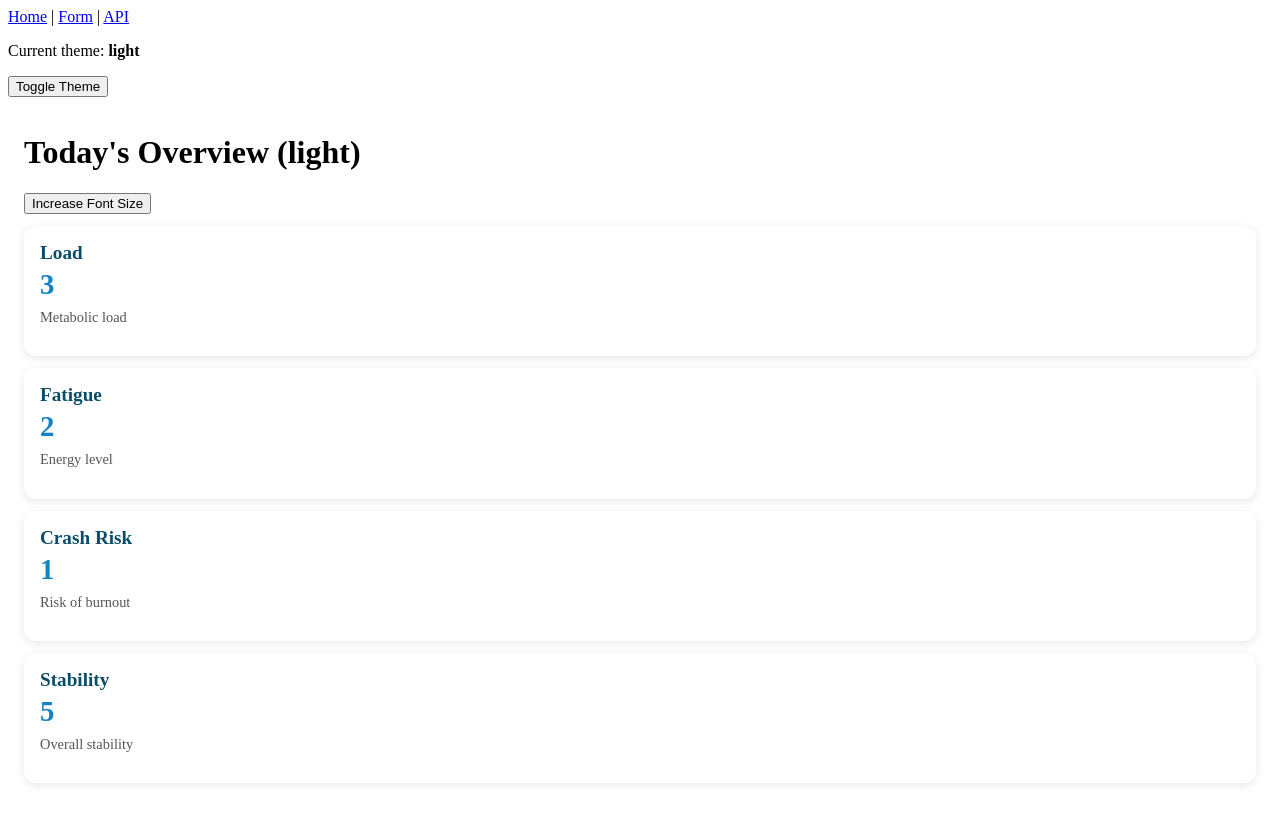
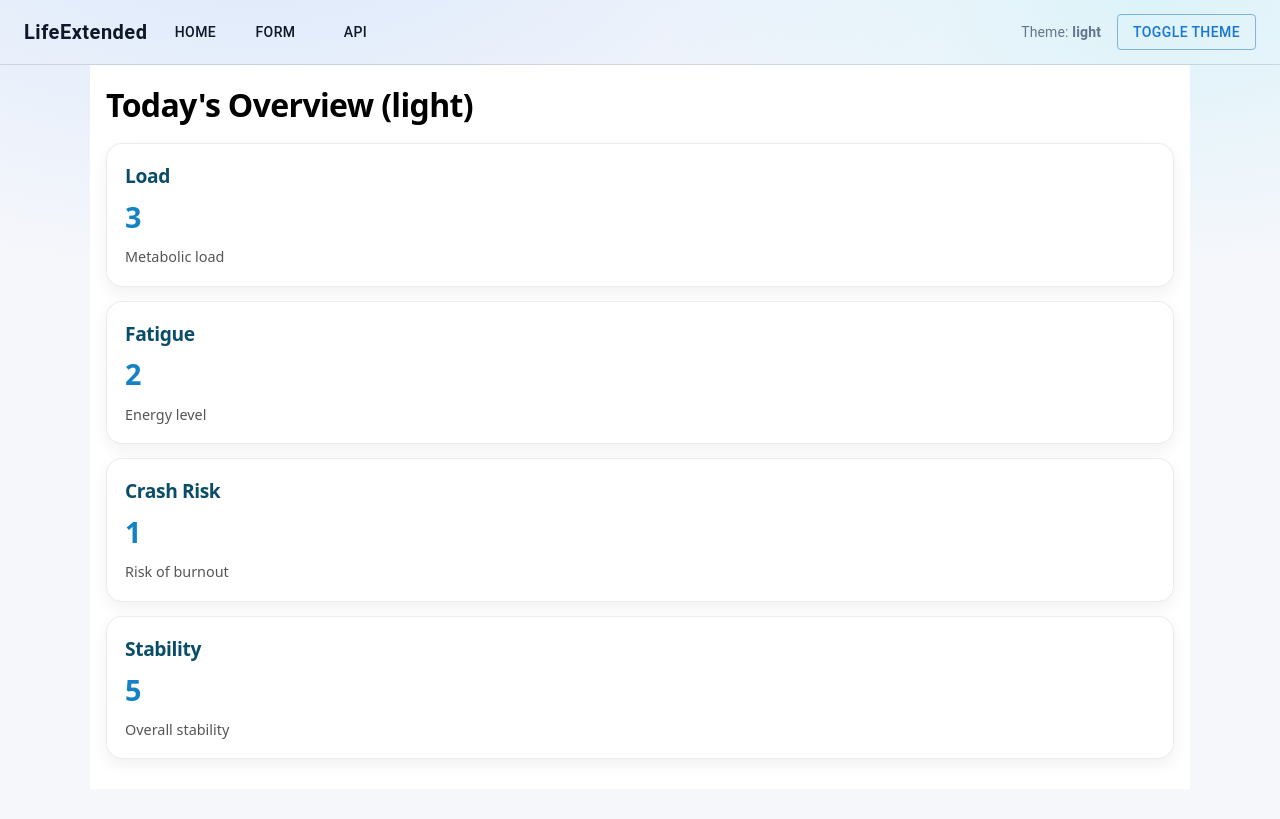
Before and after one commit to edelagziel/LifeExtended, a React (Vite) app: page / in a window 1280 px wide. Built offline with nearby package versions, Linux system fonts and the light colour scheme.

Commit message:
Implement global theme management (dark/light) using Redux, localStorage, and MUI navbar

```diff
--- a/src/App.jsx
+++ b/src/App.jsx
@@ -1,10 +1,25 @@
 import { BrowserRouter, Routes, Route } from "react-router-dom";
+import { useEffect } from "react";
+import { useSelector } from "react-redux";
+
 import Home from "./components/Home";
 import BasicForm from "./components/BasicForm";
 import ResearchFeed from "./components/ResearchFeed";
 import Navbar from "./components/Navbar";
 import { UserProvider } from "./context/UserContext";
+import "./main.css";
+
+
 function App() {
+  // ⬅️ Redux הוא מקור האמת ל-theme
+  const mode = useSelector((state) => state.theme.mode);
+
+  // ⬅️ אפקט גלובלי: מחיל theme על כל האפליקציה
+  useEffect(() => {
+    document.body.classList.remove("light", "dark");
+    document.body.classList.add(mode);
+  }, [mode]);
+
   return (
     <BrowserRouter>
       <UserProvider>
--- a/src/components/Home.tsx
+++ b/src/components/Home.tsx
@@ -1,10 +1,9 @@
 import { useState } from "react";
-import { useSelector, useDispatch } from "react-redux";
-import type { RootState } from "../store/store.js";
-import { setFontSize } from "../store/themeSlice.js";
-import StatCard from "./StatCard.js";
+import { useSelector } from "react-redux";
+import type { RootState } from "../store/store";
+import StatCard from "./StatCard";
 
-// טיפוס לנתונים של הסטטיסטיקות
+
 type StatsData = {
   riskScore: number;
   load: number;
@@ -14,13 +13,9 @@ type StatsData = {
 };
 
 function Home() {
-  // --- Redux ---
-  const dispatch = useDispatch();
-  const fontSize = useSelector((state: RootState) => state.theme.fontSize);
   const mode = useSelector((state: RootState) => state.theme.mode);
 
-  // --- Local state ---
-  const [data, setData] = useState<StatsData>({
+  const [data] = useState<StatsData>({
     riskScore: 4,
     load: 3,
     fatigue: 2,
@@ -29,32 +24,15 @@ function Home() {
   });
 
   const cards = [
-    {
-      title: "Load",
-      value: data.load,
-      description: "Metabolic load",
-    },
-    {
-      title: "Fatigue",
-      value: data.fatigue,
-      description: "Energy level",
-    },
-    {
-      title: "Crash Risk",
-      value: data.crashRisk,
-      description: "Risk of burnout",
-    },
-    {
-      title: "Stability",
-      value: data.stability,
-      description: "Overall stability",
-    },
+    { title: "Load", value: data.load, description: "Metabolic load" },
+    { title: "Fatigue", value: data.fatigue, description: "Energy level" },
+    { title: "Crash Risk", value: data.crashRisk, description: "Risk of burnout" },
+    { title: "Stability", value: data.stability, description: "Overall stability" },
   ];
 
   return (
     <div
       style={{
-        fontSize,
         background: mode === "dark" ? "#222" : "#fff",
         color: mode === "dark" ? "#fff" : "#000",
         padding: "1rem",
@@ -62,13 +40,9 @@ function Home() {
     >
       <h1>Today's Overview ({mode})</h1>
 
-      <button onClick={() => dispatch(setFontSize(fontSize + 2))}>
-        Increase Font Size
-      </button>
-
-      {cards.map((item, index) => (
+      {cards.map((item) => (
         <StatCard
-          key={index}
+          key={item.title}
           title={item.title}
           value={item.value}
           description={item.description}
--- a/src/components/Navbar.tsx
+++ b/src/components/Navbar.tsx
@@ -1,29 +1,68 @@
 import { Link } from "react-router-dom";
 import { useSelector, useDispatch } from "react-redux";
 import type { RootState } from "../store/store.js";
-import { toggleMode } from "../store/themeSlice.js";
+import { toggleTheme } from "../store/themeSlice.js";
+
+import AppBar from "@mui/material/AppBar";
+import Toolbar from "@mui/material/Toolbar";
+import Button from "@mui/material/Button";
+import Box from "@mui/material/Box";
+import Typography from "@mui/material/Typography";
 
 function Navbar() {
   const dispatch = useDispatch();
-
-  // קריאה ל־Redux state
   const mode = useSelector((state: RootState) => state.theme.mode);
-  const fontSize = useSelector((state: RootState) => state.theme.fontSize);
 
   return (
-    <nav style={{ fontSize }}>
-      <Link to="/">Home</Link> |{" "}
-      <Link to="/form">Form</Link> |{" "}
-      <Link to="/api">API</Link>
+    <AppBar
+      position="static"
+      sx={{
+        borderBottom: "1px solid",
+        borderColor: "divider",
+        bgcolor: "transparent",
+        color: "inherit",
+        boxShadow: "none",
+      }}
+    >
+      <Toolbar sx={{ justifyContent: "space-between" }}>
+        {/* צד שמאל – לוגו + ניווט */}
+        <Box sx={{ display: "flex", alignItems: "center", gap: 2 }}>
+          <Typography
+            variant="h6"
+            component={Link}
+            to="/"
+            sx={{
+              textDecoration: "none",
+              color: "inherit",
+              fontWeight: 700,
+              letterSpacing: 0.5,
+            }}
+          >
+            LifeExtended
+          </Typography>
 
-      <p>
-        Current theme: <strong>{mode}</strong>
-      </p>
+          <Button component={Link} to="/" color="inherit">
+            Home
+          </Button>
+          <Button component={Link} to="/form" color="inherit">
+            Form
+          </Button>
+          <Button component={Link} to="/api" color="inherit">
+            API
+          </Button>
+        </Box>
 
-      <button onClick={() => dispatch(toggleMode())}>
-        Toggle Theme
-      </button>
-    </nav>
+        {/* צד ימין – Theme */}
+        <Box sx={{ display: "flex", alignItems: "center", gap: 2 }}>
+          <Typography variant="body2">
+            Theme: <strong>{mode}</strong>
+          </Typography>
+          <Button variant="outlined" onClick={() => dispatch(toggleTheme())}>
+            Toggle Theme
+          </Button>
+        </Box>
+      </Toolbar>
+    </AppBar>
   );
 }
 
--- a/src/components/StatCard.tsx
+++ b/src/components/StatCard.tsx
@@ -4,14 +4,17 @@ type StatCardProps = {
   title: string;
   value: number;
   description: string;
+  layoutMode?: "compact" | "regular";
+  helpText?: string;
 };
 
-function StatCard({ title, value, description }: StatCardProps) {
+function StatCard({ title, value, description, helpText }: StatCardProps) {
   return (
     <div className="stat-card">
       <h2>{title}</h2>
       <h3>{value}</h3>
       <p>{description}</p>
+      {helpText ? <small>{helpText}</small> : null}
     </div>
   );
 }
--- /dev/null
+++ b/src/main.css
@@ -0,0 +1,207 @@
+/* =========================
+   Theme tokens
+   ========================= */
+   body.light {
+    --bg: #f6f7fb;
+    --text: #0f172a;
+    --muted: #64748b;
+    --surface: #ffffff;
+    --border: rgba(15, 23, 42, 0.08);
+    --link: #2563eb;
+
+    --accent: #2563eb;
+    --accent-2: #06b6d4;
+
+    --shadow: 0 10px 30px rgba(15, 23, 42, 0.08);
+    --shadow-soft: 0 6px 16px rgba(15, 23, 42, 0.06);
+
+    --button-bg: #ffffff;
+    --button-text: #0f172a;
+    --button-border: rgba(15, 23, 42, 0.12);
+  }
+
+  body.dark {
+    --bg: #070b14;
+    --text: #e5e7eb;
+    --muted: #9ca3af;
+    --surface: rgba(17, 24, 39, 0.72);
+    --border: rgba(148, 163, 184, 0.12);
+    --link: #93c5fd;
+
+    --accent: #60a5fa;
+    --accent-2: #22d3ee;
+
+    --shadow: 0 16px 40px rgba(0, 0, 0, 0.35);
+    --shadow-soft: 0 10px 24px rgba(0, 0, 0, 0.28);
+
+    --button-bg: rgba(17, 24, 39, 0.65);
+    --button-text: #e5e7eb;
+    --button-border: rgba(148, 163, 184, 0.18);
+  }
+
+  /* =========================
+     Global base
+     ========================= */
+  * { box-sizing: border-box; }
+
+  body {
+    margin: 0;
+    background: radial-gradient(1200px 600px at 20% -10%, rgba(96, 165, 250, 0.18), transparent 60%),
+                radial-gradient(900px 500px at 90% 0%, rgba(34, 211, 238, 0.12), transparent 55%),
+                var(--bg);
+    color: var(--text);
+    font-family: system-ui, -apple-system, "Segoe UI", sans-serif;
+    line-height: 1.5;
+  }
+
+  /* Smooth theme switch */
+  body, .stat-card, nav, button {
+    transition: background-color 180ms ease, color 180ms ease, border-color 180ms ease, box-shadow 180ms ease, transform 180ms ease;
+  }
+
+  a {
+    color: var(--link);
+    text-decoration: none;
+  }
+  a:hover { text-decoration: underline; }
+
+  /* =========================
+     Layout helpers
+     ========================= */
+  /* Make pages not full-width ugly */
+  #root {
+    min-height: 100vh;
+  }
+
+  main, .page, .container {
+    max-width: 1100px;
+    margin: 0 auto;
+    padding: 24px 18px;
+  }
+
+  /* If you don't have <main>, this will still help most content */
+  body > #root > div {
+    max-width: 1100px;
+    margin: 0 auto;
+  }
+
+  /* =========================
+     Navbar
+     ========================= */
+  nav {
+    display: flex;
+    align-items: center;
+    gap: 12px;
+    padding: 12px 16px;
+    margin: 16px auto;
+    max-width: 1100px;
+
+    background: var(--surface);
+    border: 1px solid var(--border);
+    border-radius: 14px;
+    box-shadow: var(--shadow-soft);
+
+    backdrop-filter: blur(10px);
+  }
+
+  nav a {
+    padding: 8px 10px;
+    border-radius: 10px;
+    color: var(--text);
+    opacity: 0.9;
+  }
+  nav a:hover {
+    background: rgba(148, 163, 184, 0.10);
+  }
+
+  /* =========================
+     Buttons
+     ========================= */
+  button {
+    background: var(--button-bg);
+    color: var(--button-text);
+    border: 1px solid var(--button-border);
+    border-radius: 12px;
+    padding: 10px 12px;
+    cursor: pointer;
+    font-weight: 600;
+  }
+
+  button:hover {
+    box-shadow: var(--shadow-soft);
+    transform: translateY(-1px);
+  }
+
+  /* =========================
+     Headings / text
+     ========================= */
+  h1, h2, h3 {
+    margin: 0 0 12px 0;
+    letter-spacing: -0.02em;
+  }
+  h1 {
+    font-size: 32px;
+  }
+  p {
+    margin: 0;
+    color: var(--muted);
+  }
+
+  /* =========================
+     Stat cards (your main UI)
+     ========================= */
+     .stat-card {
+        background: var(--surface);
+        border: 1px solid var(--border);
+        border-radius: 16px;
+        padding: 18px;
+        margin: 14px 0;
+
+        box-shadow: var(--shadow-soft);
+        backdrop-filter: blur(10px);
+
+        transition: box-shadow 180ms ease, transform 180ms ease, border-color 180ms ease;
+      }
+
+      .stat-card:hover {
+        box-shadow: var(--shadow);
+        transform: translateY(-2px);
+      }
+
+      .stat-card__header {
+        display: flex;
+        align-items: baseline;
+        justify-content: space-between;
+        gap: 12px;
+        margin-bottom: 10px;
+      }
+
+      .stat-card__title {
+        margin: 0;
+        font-size: 13px;
+        font-weight: 800;
+        color: var(--muted);
+        text-transform: uppercase;
+        letter-spacing: 0.08em;
+      }
+
+      .stat-card__value {
+        font-size: 36px;
+        font-weight: 900;
+        color: var(--accent);
+        line-height: 1;
+      }
+
+      .stat-card__desc {
+        margin: 0;
+        color: var(--muted);
+        font-size: 14px;
+      }
+
+      .stat-card__help {
+        margin: 10px 0 0;
+        padding-top: 10px;
+        border-top: 1px dashed var(--border);
+        color: var(--muted);
+        font-size: 13px;
+      }
--- a/src/store/themeSlice.ts
+++ b/src/store/themeSlice.ts
@@ -1,31 +1,30 @@
 import { createSlice } from "@reduxjs/toolkit";
-import type { PayloadAction } from "@reduxjs/toolkit";
 
 type ThemeState = {
   mode: "light" | "dark";
-  fontSize: number;
+};
+
+const THEME_STORAGE_KEY = "themeMode";
+
+const getInitialMode = (): ThemeState["mode"] => {
+  const stored = localStorage.getItem(THEME_STORAGE_KEY);
+  return stored === "dark" ? "dark" : "light";
 };
 
 const initialState: ThemeState = {
-  mode: "light",
-  fontSize: 16,
+  mode: getInitialMode(),
 };
 
 const themeSlice = createSlice({
   name: "theme",
   initialState,
   reducers: {
-    toggleMode(state) {
+    toggleTheme(state) {
       state.mode = state.mode === "light" ? "dark" : "light";
-    },
-    setMode(state, action: PayloadAction<"light" | "dark">) {
-      state.mode = action.payload;
-    },
-    setFontSize(state, action: PayloadAction<number>) {
-      state.fontSize = action.payload;
+      localStorage.setItem(THEME_STORAGE_KEY, state.mode);
     },
   },
 });
 
-export const { toggleMode, setMode, setFontSize } = themeSlice.actions;
+export const { toggleTheme } = themeSlice.actions;
 export default themeSlice.reducer;
```
Also changed, not shown: tsconfig.json (+16 -35 lines). Lines whose indentation alone changed are shown as unchanged.
